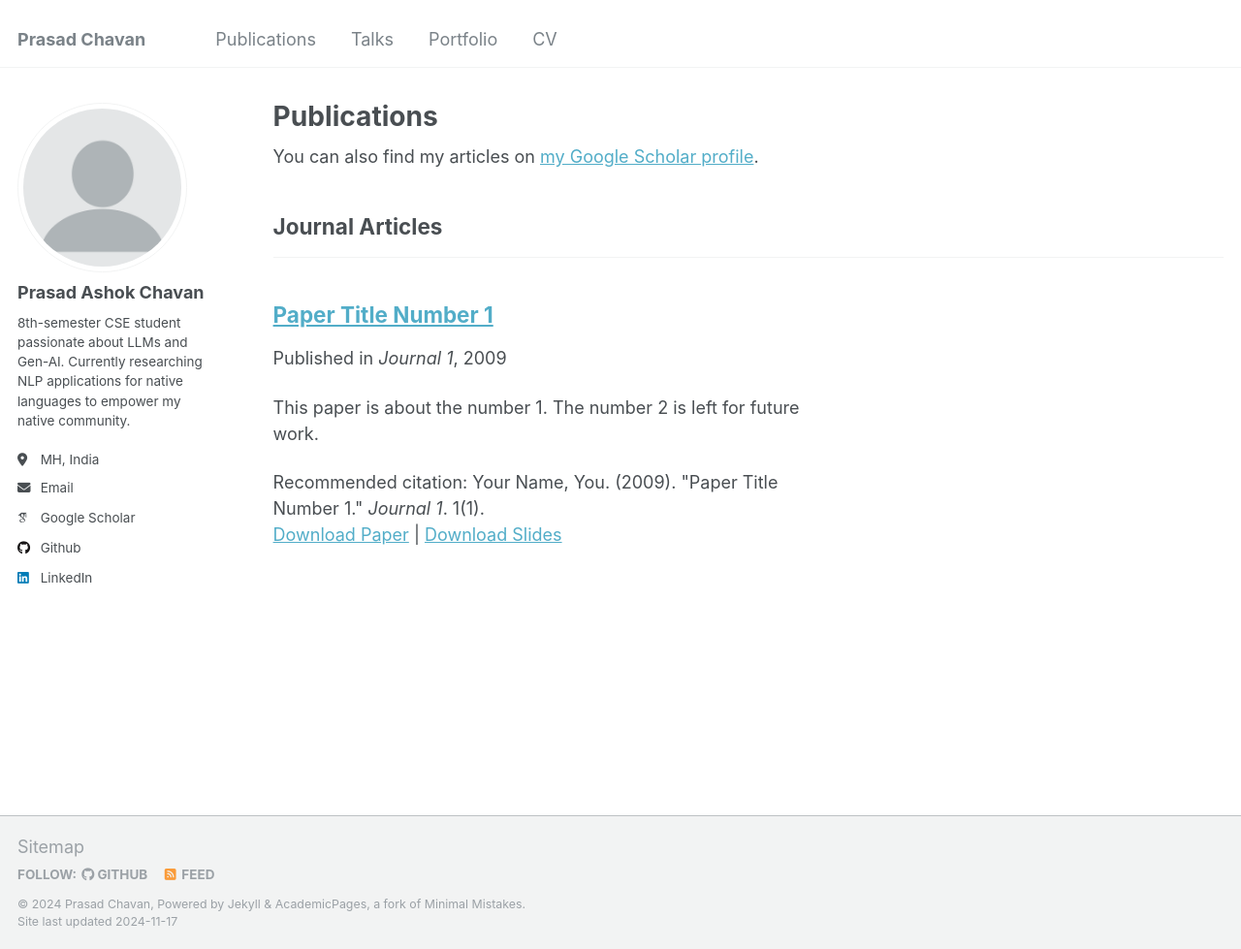
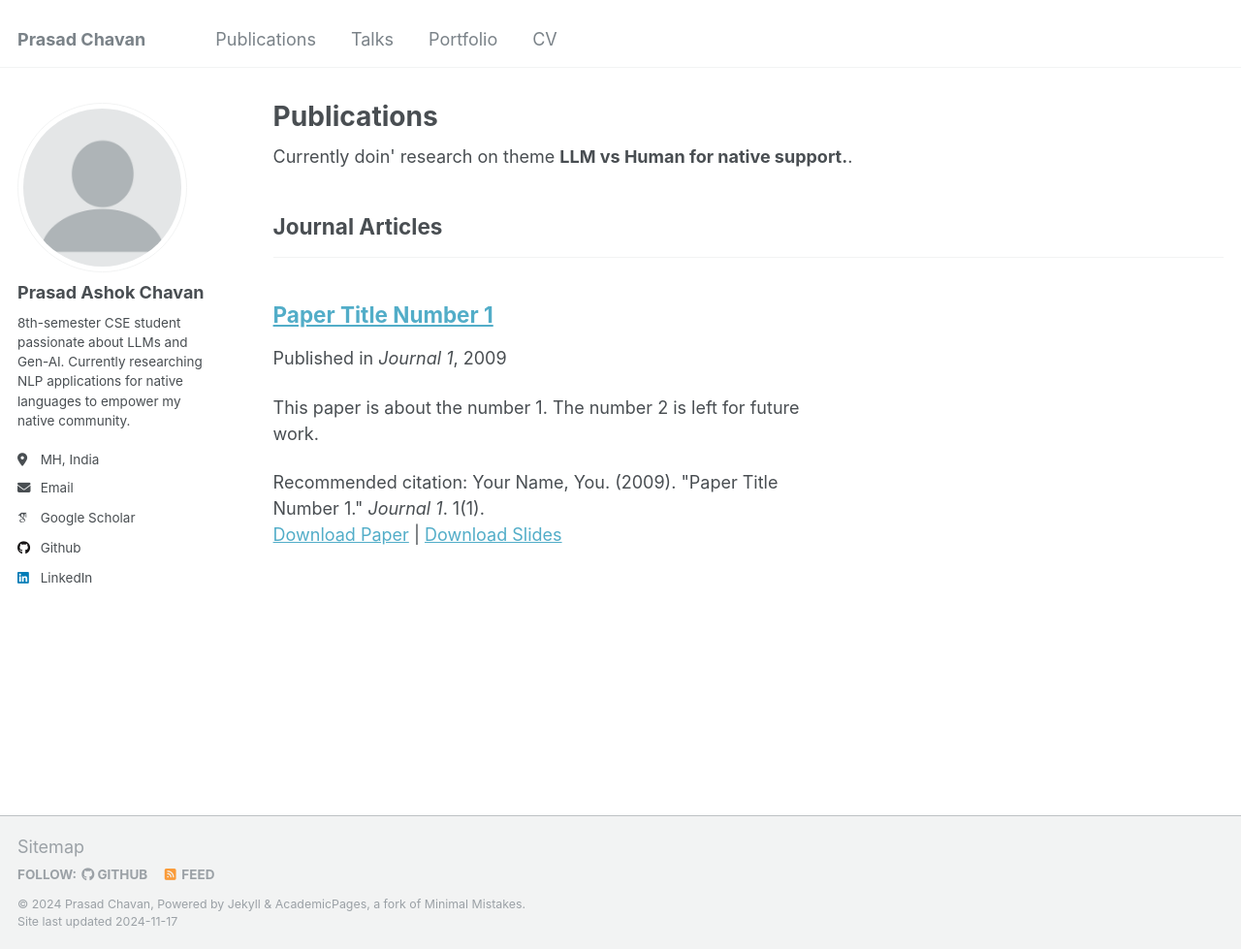
Before and after one commit to prasadchavann/prasadchavann.github.io, a Jekyll site: the page built from _pages/publications.html, in a window 1280 px wide and 979 px high. Shown: the whole window at 97% size. Built offline with Jekyll 4.4.1, drawn with Linux system fonts in a browser that asks for light colours; some web fonts are replaced.

Commit message:
Update publications.html

```diff
--- a/_pages/publications.html
+++ b/_pages/publications.html
@@ -6,7 +6,7 @@ author_profile: true
 ---
 
 {% if site.author.googlescholar %}
-  <div class="wordwrap">You can also find my articles on <a href="{{site.author.googlescholar}}">my Google Scholar profile</a>.</div>
+  <div class="wordwrap">Currently doin' research on theme <b>LLM vs Human for native support.</b>.</div>
 {% endif %}
 
 {% include base_path %}
```
